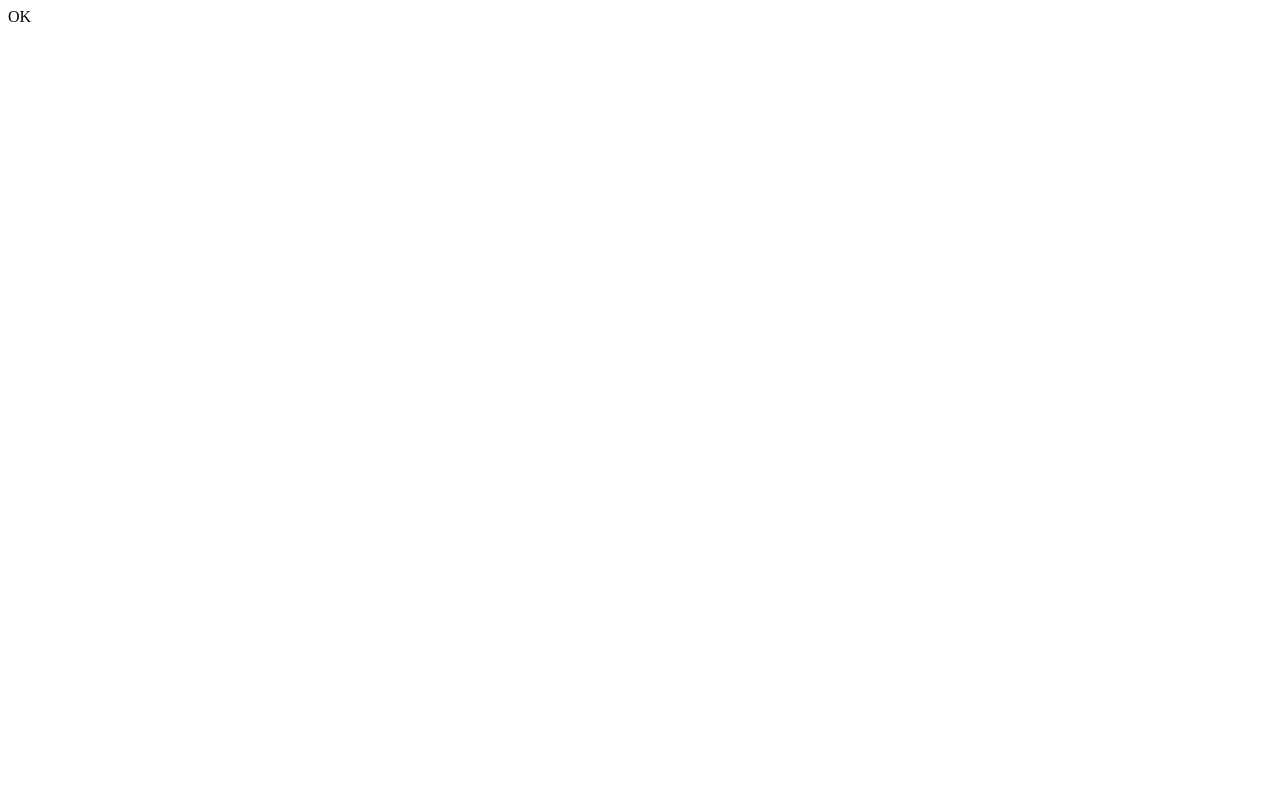
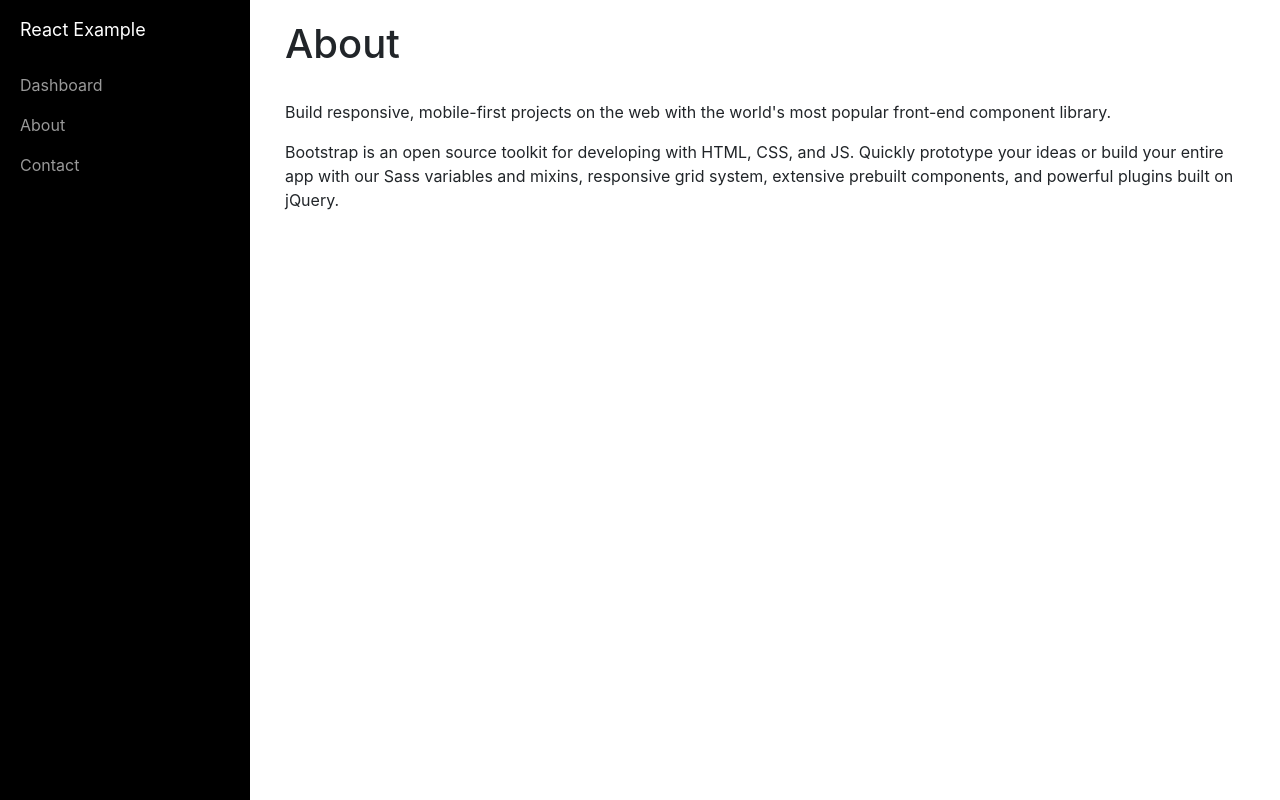
Before and after one commit to nattawut-t/react-example, a React app: page /#/about in a window 1280 px wide. Built offline with nearby package versions, Linux system fonts and the light colour scheme.

Commit message:
4 - basic routing

```diff
--- /dev/null
+++ b/css/main.css
@@ -0,0 +1,122 @@
+/*!
+ * Start Bootstrap - Simple Sidebar (https://startbootstrap.com/template-overviews/simple-sidebar)
+ * Copyright 2013-2017 Start Bootstrap
+ * Licensed under MIT (https://github.com/BlackrockDigital/startbootstrap-simple-sidebar/blob/master/LICENSE)
+ */
+
+ body {
+    overflow-x: hidden;
+  }
+
+  #wrapper {
+    padding-left: 0;
+    -webkit-transition: all 0.5s ease;
+    -moz-transition: all 0.5s ease;
+    -o-transition: all 0.5s ease;
+    transition: all 0.5s ease;
+  }
+
+  #wrapper.toggled {
+    padding-left: 250px;
+  }
+
+  #sidebar-wrapper {
+    z-index: 1000;
+    position: fixed;
+    left: 250px;
+    width: 0;
+    height: 100%;
+    margin-left: -250px;
+    overflow-y: auto;
+    background: #000;
+    -webkit-transition: all 0.5s ease;
+    -moz-transition: all 0.5s ease;
+    -o-transition: all 0.5s ease;
+    transition: all 0.5s ease;
+  }
+
+  #wrapper.toggled #sidebar-wrapper {
+    width: 250px;
+  }
+
+  #page-content-wrapper {
+    width: 100%;
+    position: absolute;
+    padding: 15px;
+  }
+
+  #wrapper.toggled #page-content-wrapper {
+    position: absolute;
+    margin-right: -250px;
+  }
+
+
+  /* Sidebar Styles */
+
+  .sidebar-nav {
+    position: absolute;
+    top: 0;
+    width: 250px;
+    margin: 0;
+    padding: 0;
+    list-style: none;
+  }
+
+  .sidebar-nav li {
+    text-indent: 20px;
+    line-height: 40px;
+  }
+
+  .sidebar-nav li a {
+    display: block;
+    text-decoration: none;
+    color: #999999;
+  }
+
+  .sidebar-nav li a:hover {
+    text-decoration: none;
+    color: #fff;
+    background: rgba(255, 255, 255, 0.2);
+  }
+
+  .sidebar-nav li a:active, .sidebar-nav li a:focus {
+    text-decoration: none;
+  }
+
+  .sidebar-nav>.sidebar-brand {
+    height: 65px;
+    font-size: 18px;
+    line-height: 60px;
+  }
+
+  .sidebar-nav>.sidebar-brand a {
+    color: #999999;
+  }
+
+  .sidebar-nav>.sidebar-brand a:hover {
+    color: #fff;
+    background: none;
+  }
+
+  @media(min-width:768px) {
+    #wrapper {
+      padding-left: 0;
+    }
+    #wrapper.toggled {
+      padding-left: 250px;
+    }
+    #sidebar-wrapper {
+      width: 0;
+    }
+    #wrapper.toggled #sidebar-wrapper {
+      width: 250px;
+    }
+    #page-content-wrapper {
+      padding: 20px;
+      position: relative;
+    }
+    #wrapper.toggled #page-content-wrapper {
+      position: relative;
+      margin-right: 0;
+    }
+  }
--- a/index.html
+++ b/index.html
@@ -8,7 +8,7 @@
   <meta name="description" content="">
   <meta name="author" content="">
 
-  <title>React Demo</title>
+  <title>React Example</title>
 
 </head>
 
--- a/package.json
+++ b/package.json
@@ -4,8 +4,13 @@
   "main": "index.js",
   "license": "MIT",
   "dependencies": {
+    "bootstrap": "4.0.0-beta",
+    "css-loader": "^0.28.8",
     "react": "^16.2.0",
     "react-dom": "^16.2.0",
+    "react-router-dom": "^4.2.2",
+    "reactstrap": "^5.0.0-alpha.4",
+    "style-loader": "^0.19.1",
     "webpack": "^3.10.0"
   },
   "devDependencies": {
--- /dev/null
+++ b/src/components/About.js
@@ -0,0 +1,11 @@
+import React from 'react'
+
+const About = () =>
+  <div>
+    <h1>About</h1>
+    <br />
+    <p>Build responsive, mobile-first projects on the web with the world's most popular front-end component library.</p>
+    <p>Bootstrap is an open source toolkit for developing with HTML, CSS, and JS. Quickly prototype your ideas or build your entire app with our Sass variables and mixins, responsive grid system, extensive prebuilt components, and powerful plugins built on jQuery.</p>
+  </div>
+
+export default About
--- /dev/null
+++ b/src/components/Contact.js
@@ -0,0 +1,9 @@
+import React from 'react'
+
+const Contact = () =>
+  <div>
+    <h1>Contact</h1>
+    <p>Form and data binding comming soon here</p>
+  </div>
+
+export default Contact
--- /dev/null
+++ b/src/components/Dashboard.js
@@ -0,0 +1,11 @@
+import React from 'react'
+
+const Dashboard = () =>
+  <div>
+    <h1>Dashboard</h1>
+    <br />
+    <p>This template has a responsive menu toggling system. The menu will appear collapsed on smaller screens, and will appear non-collapsed on larger screens. When toggled using the button below, the menu will appear/disappear. On small screens, the page content will be pushed off canvas.</p>
+    <p>Make sure to keep all page content within the <code>#page-content-wrapper</code>.</p>
+  </div>
+
+export default Dashboard
--- /dev/null
+++ b/src/components/Index.js
@@ -0,0 +1,22 @@
+import React from 'react'
+import { HashRouter, Route, Switch, Redirect } from 'react-router-dom'
+
+import Layout from './Layout'
+import Dashboard from './Dashboard'
+import About from './About'
+import Contact from './Contact'
+
+const Index = () =>
+  <div>
+    <HashRouter>
+      <Switch>
+        <Route exact path="/dashboard" name="dashboard" render={() => <Layout><Dashboard /></Layout>} />
+        <Route exact path="/about" name="dashboard" render={() => <Layout><About /></Layout>} />
+        <Route exact path="/contact" name="dashboard" render={() => <Layout><Contact /></Layout>} />
+        <Redirect from="/" to="/dashboard" />
+        <Route render={() => <Layout><Dashboard /></Layout>} />
+      </Switch>
+    </HashRouter>
+  </div>
+
+export default Index
--- /dev/null
+++ b/src/components/Layout.js
@@ -0,0 +1,41 @@
+import React, { Component } from 'react'
+import { NavLink } from 'react-router-dom'
+
+const Layout = props =>
+  <div>
+    <div id="wrapper" className="toggled">
+
+      {/* <!-- Sidebar --> */}
+      <div id="sidebar-wrapper">
+        <ul className="sidebar-nav">
+          <li className="sidebar-brand">
+            <a href="#">
+              React Example
+            </a>
+          </li>
+          <li>
+            {/* <a href="#">Dashboard</a> */}
+            <NavLink to="/dashboard">Dashboard</NavLink>
+          </li>
+          <li>
+            <NavLink to="/about">About</NavLink>
+          </li>
+          <li>
+            <NavLink to="/contact">Contact</NavLink>
+          </li>
+        </ul>
+      </div>
+      {/* <!-- /#sidebar-wrapper --> */}
+
+      {/* <!-- Page Content --> */}
+      <div id="page-content-wrapper">
+        <div className="container-fluid">
+          {props.children}
+        </div>
+      </div>
+      {/* <!-- /#page-content-wrapper --> */}
+
+    </div>
+  </div>
+
+export default Layout
--- a/src/index.js
+++ b/src/index.js
@@ -1,6 +1,9 @@
 import React from 'react'
 import { render } from 'react-dom'
 
-const Root = function () { return 'OK' }
+import 'bootstrap/dist/css/bootstrap.css';
+import '../css/main.css'
 
-render(<Root />, document.querySelector('react'))
+import Index from './components/Index'
+
+render(<Index />, document.querySelector('react'))
--- a/webpack.dev.js
+++ b/webpack.dev.js
@@ -11,6 +11,10 @@ module.exports = {
       {
         test: /\.(js|jsx)$/,
         use: ['babel-loader'],
+      },
+      {
+        test: /\.css$/,
+        use: ['style-loader', 'css-loader'],
       },
     ],
   },
```
Also changed, not shown: 2 other files.
